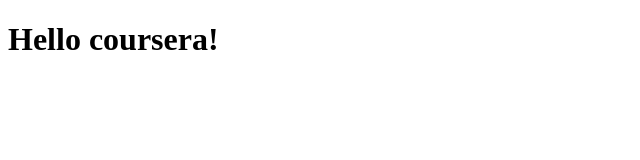
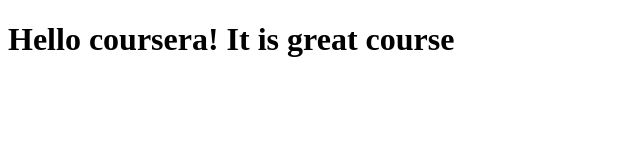
Before and after one commit to anchuste/coursera-test, a plain HTML site: page site/index.html in a window 1280 px wide. Shown: the whole page, without its empty margins (0-640 px from the left). Drawn offline with Linux system fonts and the light colour scheme.

Commit message:
One more comment (It is a great course)

```diff
--- a/site/index.html
+++ b/site/index.html
@@ -4,6 +4,6 @@
 	<title>Hello Coursera!</title>
 </head>
 <body>
-<h1>Hello coursera!</h1>
+<h1>Hello coursera! It is great course</h1>
 </body>
 </html>
```
